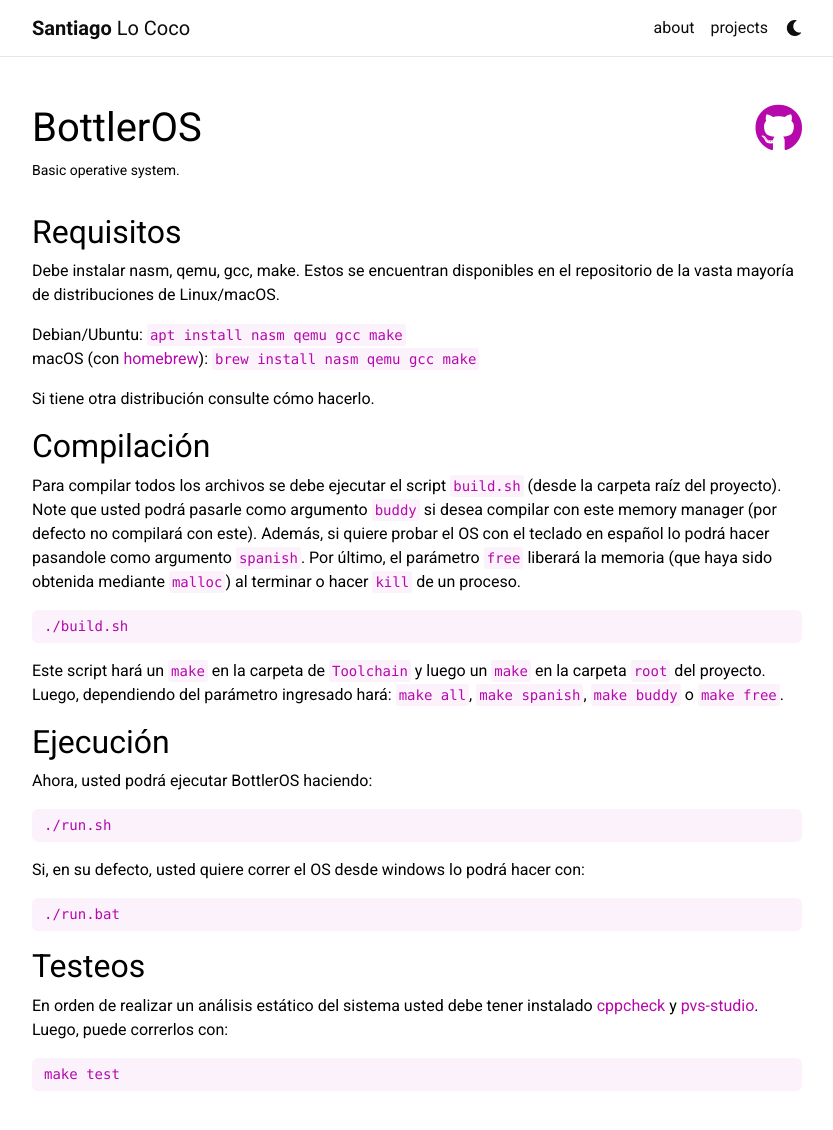
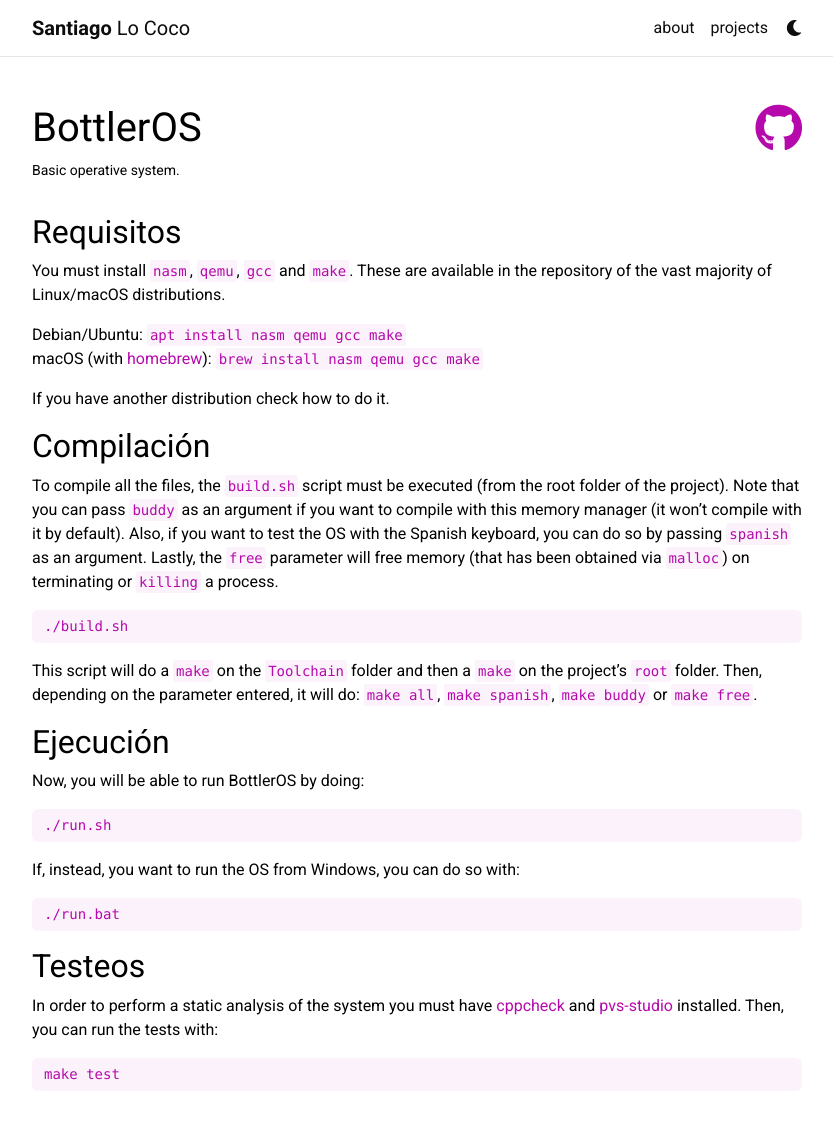
Before and after one commit to santilococo/santilococo.github.io, a Jekyll site: the page built from _projects/BottlerOS.md, in a window 1280 px wide and 1177 px high. Shown: the top 1130 px of the window, without its empty margins (223-1056 px from the left). Built offline with Jekyll 4.4.1, drawn with Linux system fonts in a browser that asks for light colours; a style sheet for code colours, icons or effects is not loaded.

Commit message:
Translate BottlerOS.md

````diff
--- a/_projects/BottlerOS.md
+++ b/_projects/BottlerOS.md
@@ -10,32 +10,32 @@ category: university
 
 ## Requisitos <a name="requisitos"></a>
 
-Debe instalar nasm, qemu, gcc, make. Estos se encuentran disponibles en el repositorio de la vasta mayoría de distribuciones de Linux/macOS.
+You must install `nasm`, `qemu`, `gcc` and `make`. These are available in the repository of the vast majority of Linux/macOS distributions.
 
 Debian/Ubuntu: `apt install nasm qemu gcc make`\
-macOS (con [homebrew](https://brew.sh/)): `brew install nasm qemu gcc make`
+macOS (with [homebrew](https://brew.sh/)): `brew install nasm qemu gcc make`
 
-Si tiene otra distribución consulte cómo hacerlo.
+If you have another distribution check how to do it.
 
 ## Compilación <a name="compilación"></a>
 
-Para compilar todos los archivos se debe ejecutar el script `build.sh` (desde la carpeta raíz del proyecto). Note que usted podrá pasarle como argumento `buddy` si desea compilar con este memory manager (por defecto no compilará con este). Además, si quiere probar el OS con el teclado en español lo podrá hacer pasandole como argumento `spanish`. Por último, el parámetro `free` liberará la memoria (que haya sido obtenida mediante `malloc`) al terminar o hacer `kill` de un proceso.
+To compile all the files, the `build.sh` script must be executed (from the root folder of the project). Note that you can pass `buddy` as an argument if you want to compile with this memory manager (it won't compile with it by default). Also, if you want to test the OS with the Spanish keyboard, you can do so by passing `spanish` as an argument. Lastly, the `free` parameter will free memory (that has been obtained via `malloc`) on terminating or `killing` a process.
 
 ```
 ./build.sh
 ```
 
-Este script hará un `make` en la carpeta de `Toolchain` y luego un `make` en la carpeta `root` del proyecto. Luego, dependiendo del parámetro ingresado hará: `make all`, `make spanish`, `make buddy` o `make free`.
+This script will do a `make` on the `Toolchain` folder and then a `make` on the project's `root` folder. Then, depending on the parameter entered, it will do: `make all`, `make spanish`, `make buddy` or `make free`.
 
 ## Ejecución <a name="ejecución"></a>
 
-Ahora, usted podrá ejecutar BottlerOS haciendo:
+Now, you will be able to run BottlerOS by doing:
 
 ```
 ./run.sh
 ```
 
-Si, en su defecto, usted quiere correr el OS desde windows lo podrá hacer con:
+If, instead, you want to run the OS from Windows, you can do so with:
 
 ```
 ./run.bat
@@ -43,7 +43,7 @@ Si, en su defecto, usted quiere correr el OS desde windows lo podrá hacer con:
 
 ## Testeos <a name="tests"></a>
 
-En orden de realizar un análisis estático del sistema usted debe tener instalado [cppcheck](http://cppcheck.net/) y [pvs-studio](https://pvs-studio.com/). Luego, puede correrlos con:
+In order to perform a static analysis of the system you must have [cppcheck](http://cppcheck.net/) and [pvs-studio](https://pvs-studio.com/) installed. Then, you can run the tests with:
 
 ```
 make test
````
